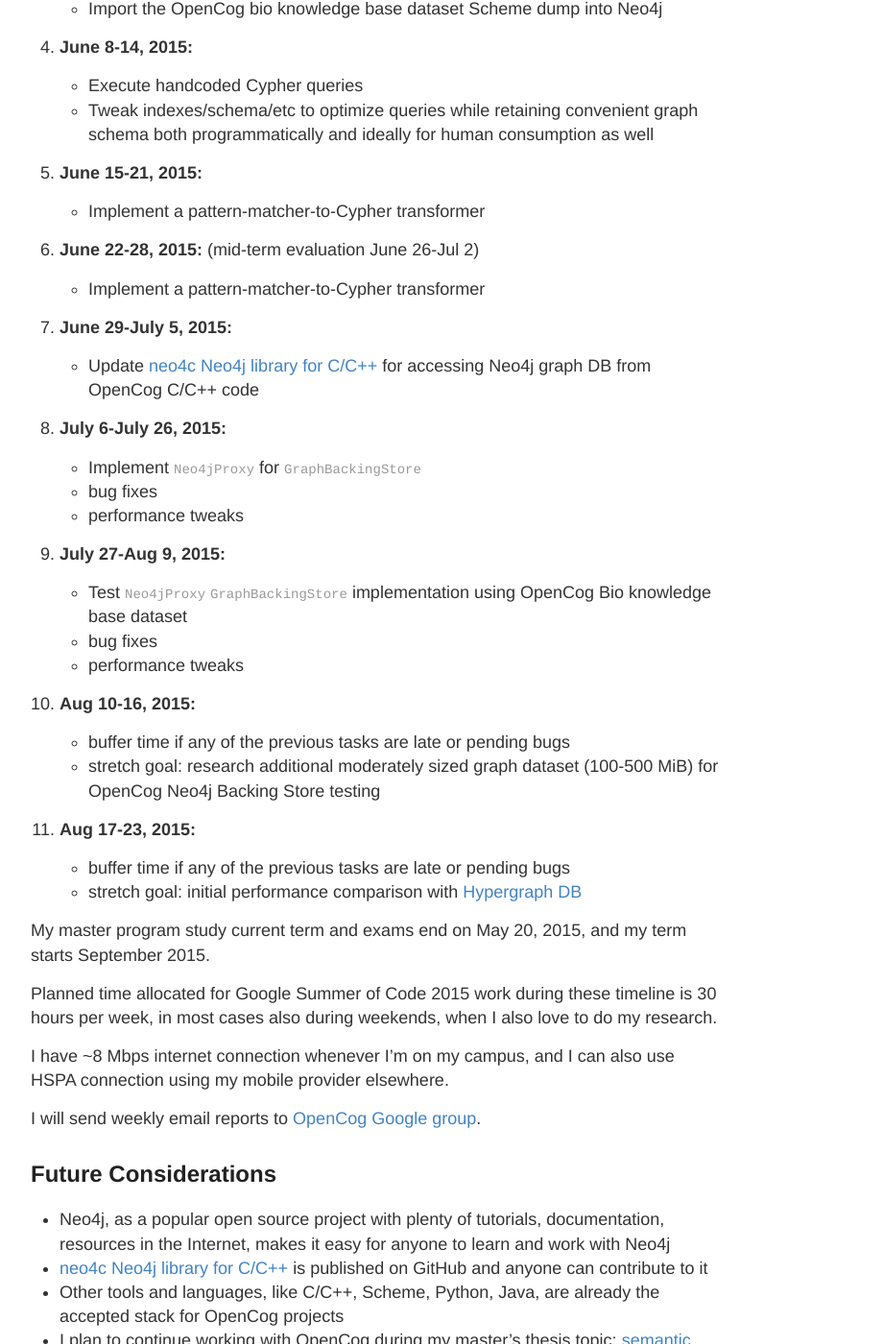
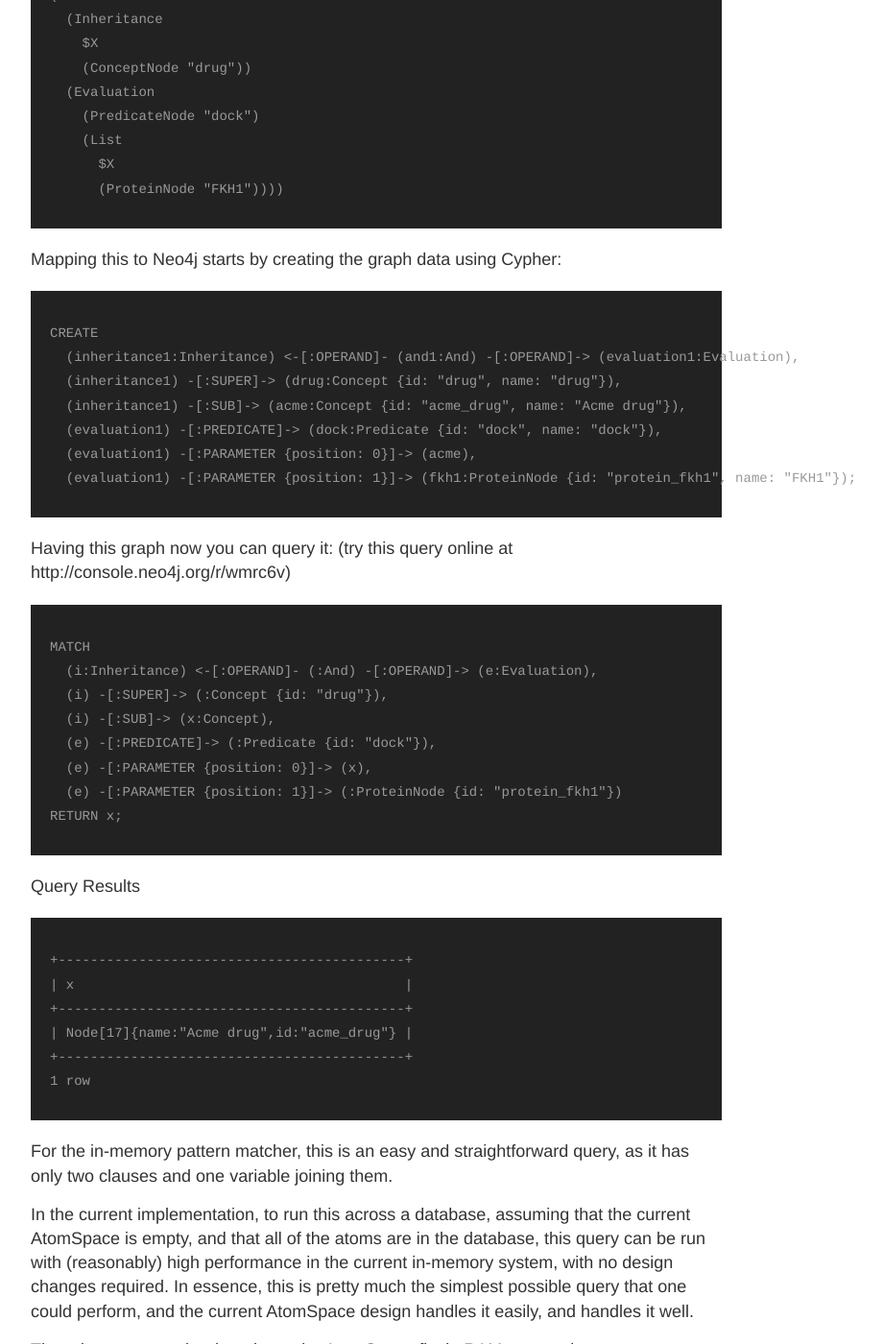
Before and after one commit to ceefour/opencog-neo4j, a Jekyll site: the page built from index.html, in a window 1280 px wide and 1400 px high, scrolled down 3747 px. Shown: the whole window at 96% size, without its empty margins (248-1168 px from the left). Built offline with Jekyll 4.4.1, drawn with Linux system fonts in a browser that asks for light colours; some of the changed text lies outside the part shown.

Commit message:
Proposal submitted

```diff
--- a/_includes/home_notice.md
+++ b/_includes/home_notice.md
@@ -1,8 +1,8 @@
 ## Summary
 
-(Define the problem + Goals & benefits, 500 characters, no formatting)
+Create [a graph backing store](http://wiki.opencog.org/w/Neo4j_Backing_Store) for OpenCog using [Neo4j graph database](http://neo4.org/). The GraphBackingStore API will extend the current BackingStore C++ API. It can take special queries that map naturally into Cypher queries and simple manipulations of Neo4j graph traversals. The Neo4j node-relationship structures and custom indices will be optimized for [AtomSpace](http://wiki.opencog.org/w/AtomSpace) usage and performance. [neo4c C/C++ library](https://github.com/wfreeman/neo4c) will be improved to allow OpenCog C/C++ code to execute Neo4j Cypher queries over REST.
 
-Create [a graph backing store](http://wiki.opencog.org/w/Neo4j_Backing_Store) for OpenCog, using the [Neo4j graph database](http://neo4.org/). The GraphBackingStore API will extend the current BackingStore C++ API. It will be capable of taking special queries that map naturally into Neo4j Cypher queries and simple manipulations of Neo4j graph traversals. The Neo4j node-relationship structures and custom indices will be optimized for [AtomSpace](http://wiki.opencog.org/w/AtomSpace) usage and performance. The [neo4c C/C++ library](https://github.com/wfreeman/neo4c) will be improved to allow OpenCog C/C++ code to execute Neo4j Cypher queries over REST.
+See: [Google Summer of Code 2015 Proposal](https://www.google-melange.com/gsoc/proposal/review/student/google/gsoc2015/hendy/5629499534213120)
 
 ## Student Profile
 
@@ -60,6 +60,7 @@
 5. **Potential customers**. As a side point: a couple potential customers for OpenCog work are already using Neo4j, so using it will help with these particular business relationships.
 6. **Performant**. A specific analysis of the types of queries we probably want to execute against a backing store in the near future, and a comparison of this to Neo4j's querying and indexing methods, suggests that we should be able to execute these queries reasonably efficiently against Neo4j, via appropriate machinations as will be suggested below.
 7. **Scalability**. Neo4j can be run distributed across multiple machines; currently this uses a master-slave architecture, but there is momentum behind scaling it further. Scalability requirements and issues are discussed in [Scaling OpenCog](http://wiki.opencog.org/w/Scaling_OpenCog). See also [Distributed AtomSpace Architecture](http://wiki.opencog.org/w/Distributed_AtomSpace_Architecture).
+8. **Persistence**. The current in-memory AtomSpace and pattern matcher design can run with high performance, without bottlenecks, when the database fits in RAM. The goal is to provide a graph backing store which can perform at least on par or better than PostgreSQL backing store, when the database is sufficiently large or cannot fit in RAM.
 
 OpenCog, in the medium-to-long term, is not going to commit to any particular backing store technology; the BackingStore API should remain storage-technology-independent. However, in the short-to-medium term, the choice of backing store technology may have some meaningful impact on development and utilization of the system; so the choice of which backing stores to utilize isn't a totally trivial choice even though it's not a "permanent" one. For example, it should possible to implement the GraphBackingStore API using [HypergraphDB](http://www.hypergraphdb.org/index).
 
@@ -75,9 +76,73 @@
 
 ## Design and Implementation
 
+The current BackingStore API is in [opencog/atomspace/BackingStore.h](https://github.com/opencog/opencog/blob/6fad61aca3fb7af0ccfb01bf2ca98b69b5ec6699/opencog/atomspace/BackingStore.h).
+It supports a small but very useful API including query functions:
 
+* `getLink`
+* `getAtom`
+* `getNode`
+* `getIncoming`
 
-More details about the plan is available and will be updated during work in:
+Currently it is used to access a [PostgreSQL](http://www.postgresql.org) backing store. We will augment PostgreSQL with a graph backing store backed by Neo4j, accessible via the same API and via the extended graph API.
+
+For comparison, the current API for accessing the (in-RAM) [AtomSpace](http://wiki.opencog.org/w/AtomSpace) can be seen in [opencog/atomspace/AtomSpace.h](https://github.com/opencog/opencog/blob/6fad61aca3fb7af0ccfb01bf2ca98b69b5ec6699/opencog/atomspace/AtomSpace.h)
+
+### Preliminary Illustration: Biology Query
+
+As an illustration during initial discussion, suppose we have the query "find drugs whose active ingredients dock with the protein FKH1". This would be formulated as:
+
+    (AND
+      (Inheritance
+        $X
+        (ConceptNode "drug"))
+      (Evaluation
+        (PredicateNode "dock")
+        (List
+          $X
+          (ProteinNode "FKH1"))))
+
+Mapping this to Neo4j starts by creating the graph data using Cypher:
+
+    CREATE
+      (inheritance1:Inheritance) <-[:OPERAND]- (and1:And) -[:OPERAND]-> (evaluation1:Evaluation),
+      (inheritance1) -[:SUPER]-> (drug:Concept {id: "drug", name: "drug"}),
+      (inheritance1) -[:SUB]-> (acme:Concept {id: "acme_drug", name: "Acme drug"}),
+      (evaluation1) -[:PREDICATE]-> (dock:Predicate {id: "dock", name: "dock"}),
+      (evaluation1) -[:PARAMETER {position: 0}]-> (acme),
+      (evaluation1) -[:PARAMETER {position: 1}]-> (fkh1:ProteinNode {id: "protein_fkh1", name: "FKH1"});
+
+Having this graph now you can query it: (try this query online at http://console.neo4j.org/r/wmrc6v)
+
+    MATCH
+      (i:Inheritance) <-[:OPERAND]- (:And) -[:OPERAND]-> (e:Evaluation),
+      (i) -[:SUPER]-> (:Concept {id: "drug"}),
+      (i) -[:SUB]-> (x:Concept),
+      (e) -[:PREDICATE]-> (:Predicate {id: "dock"}),
+      (e) -[:PARAMETER {position: 0}]-> (x),
+      (e) -[:PARAMETER {position: 1}]-> (:ProteinNode {id: "protein_fkh1"})
+    RETURN x;
+
+Query Results
+
+    +-------------------------------------------+
+    | x                                         |
+    +-------------------------------------------+
+    | Node[17]{name:"Acme drug",id:"acme_drug"} |
+    +-------------------------------------------+
+    1 row
+
+For the in-memory pattern matcher, this is an easy and straightforward query, as it has only two clauses and one variable joining them.
+
+In the current implementation, to run this across a database, assuming that the current AtomSpace is empty, and that all of the atoms are in the database, this query can be run with (reasonably) high performance in the current in-memory system, with no design changes required. In essence, this is pretty much the simplest possible query that one could perform, and the current AtomSpace design handles it easily, and handles it well.
+
+The primary reason is when the entire AtomSpace fits in RAM, current in-memory pattern will perform best.
+
+The above is only an illustration. The actual dataset that we plan to use for testing will be [Bio knowledge base dataset in Scheme format](https://github.com/opencog/agi-bio/tree/master/knowledge-import) which is a 212 MiB database which is more representative in measuring the performance of the Neo4j based backing store.
+
+### Additional Details
+
+In order to make this Google Summer of Code proposal concise, there are longer, more complete details about the plan available and will be updated during work at:
 [Neo4j Backing Store - OpenCog Wiki](http://wiki.opencog.org/w/Neo4j_Backing_Store)
 
 ## Timeline and Administration
@@ -147,7 +212,9 @@
 
 I have ~8 Mbps internet connection whenever I'm on my campus, and I can also use HSPA connection using my mobile provider elsewhere.
 
-I will send weekly email reports to [OpenCog Google group](https://groups.google.com/forum/#!forum/opencog).
+I have [signed the OpenCog Individual Contributor License Agreement](https://www.dropbox.com/s/wvon6suu6bqfhae/OpenCog-ICLA-Hendy-Irawan.pdf?dl=0).
+
+I will send weekly email reports to [OpenCog Google group](https://groups.google.com/forum/#!forum/opencog) and also update the [Neo4j Backing Store - OpenCog Wiki](http://wiki.opencog.org/w/Neo4j_Backing_Store).
 
 ## Future Considerations
 
```
